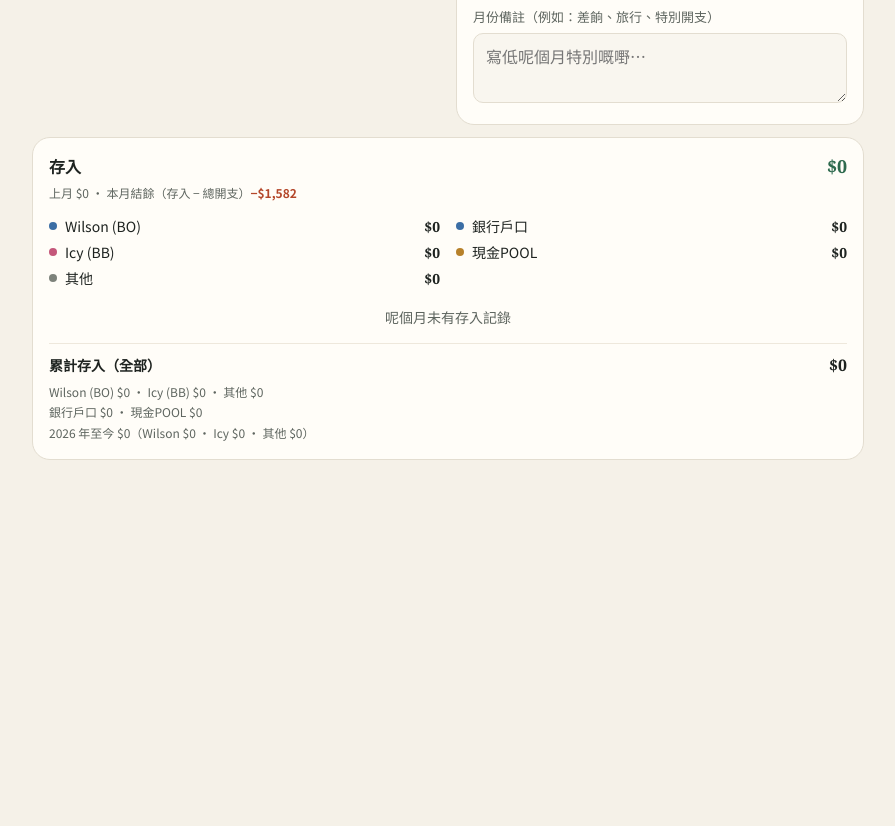
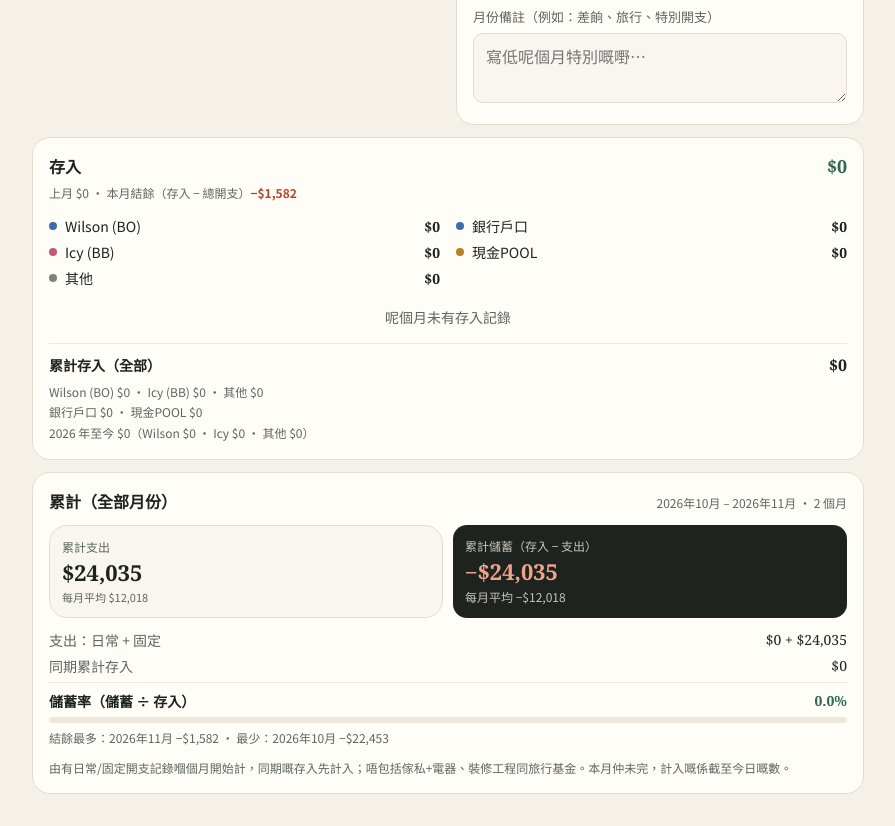
Before and after one commit to wilsonlam1/wilson-icy-home-expense, a plain HTML site: page index.html in a window 1280 px wide. Shown: the part 913-1739 px from the top of the page, without its empty margins (384-1279 px from the left). Before the commit the page ends 1405 px from the top, so only its background shows below. Drawn offline with Linux system fonts and the light colour scheme.

Commit message:
Add files via upload

```diff
--- a/index.html
+++ b/index.html
@@ -519,6 +519,36 @@ function saveEntry(){
 }
 
 /* ================= render: stats ================= */
+function cumCard(ym){
+  // period = first month that has daily/fixed records → the month being viewed
+  let first = null;
+  for(const r of DB.records) if(!r.deleted && (r.type === 'daily' || r.type === 'fixed')){ const m = r.date.slice(0,7); if(!first || m < first) first = m; }
+  if(!first || first > ym) return '';
+  let daily = 0, fixed = 0, dep = 0, n = 0, best = null, worst = null;
+  for(let m = first; m <= ym; m = addYm(m, 1)){
+    const a = agg(m); daily += a.daily; fixed += a.fixed; dep += a.dep; n++;
+    const net = a.dep - a.total;
+    if(!best || net > best.v) best = { m, v: net };
+    if(!worst || net < worst.v) worst = { m, v: net };
+  }
+  const spend = daily + fixed, saved = dep - spend, rate = dep ? saved / dep : 0, cur = ym === thisYm();
+  const sgn = v => (v >= 0 ? '+' : '−') + money(Math.abs(v));
+  return `<div class="card sec">
+    <div style="display:flex;justify-content:space-between;align-items:baseline;gap:8px;flex-wrap:wrap"><h2>累計（全部月份）</h2><span class="muted" style="font-size:12px">${ymLabel(first)} – ${ymLabel(ym)} · ${n} 個月</span></div>
+    <div class="g2">
+      <div class="card tile" style="background:var(--field)"><div class="muted" style="font-size:12px">累計支出</div><div class="v" style="font-size:22px">${money(spend)}</div><div class="s muted">每月平均 ${money(spend/n)}</div></div>
+      <div class="hero" style="padding:12px;gap:2px;border-radius:14px"><div class="lbl">累計儲蓄（存入 − 支出）</div><div class="num ${saved >= 0 ? 'down' : 'up'}" style="font-size:22px;font-weight:700">${sgn(saved)}</div><div class="lbl">每月平均 ${sgn(saved/n)}</div></div>
+    </div>
+    <div style="display:flex;flex-direction:column;gap:6px;font-size:14px">
+      <div style="display:flex;justify-content:space-between"><span class="muted">支出：日常 + 固定</span><span class="num">${money(daily)} + ${money(fixed)}</span></div>
+      <div style="display:flex;justify-content:space-between"><span class="muted">同期累計存入</span><span class="num">${money(dep)}</span></div>
+      <div style="display:flex;justify-content:space-between;font-weight:700;border-top:1px solid var(--line2);padding-top:8px"><span>儲蓄率（儲蓄 ÷ 存入）</span><span class="num ${rate >= 0 ? 'down' : 'up'}">${(rate*100).toFixed(1)}%</span></div>
+      <div class="bar"><i style="width:${Math.max(0, Math.min(100, rate*100)).toFixed(1)}%;background:var(--accent)"></i></div>
+      ${n > 1 ? `<div class="muted" style="font-size:12px">結餘最多：${ymLabel(best.m)} ${sgn(best.v)} · 最少：${ymLabel(worst.m)} ${sgn(worst.v)}</div>` : ''}
+    </div>
+    <div class="muted" style="font-size:12px;line-height:1.6">由有日常/固定開支記錄嗰個月開始計，同期嘅存入先計入；唔包括傢私+電器、裝修工程同旅行基金。${cur ? '本月仲未完，計入嘅係截至今日嘅數。' : ''}</div>
+  </div>`;
+}
 function depCard(ym){
   const a = agg(ym), p = agg(addYm(ym,-1)), T = depTotals();
   const net = a.dep - a.total;
@@ -603,7 +633,8 @@ function renderStats(){
       </div>
     </div>
   </div>
-  ${depCard(ym)}`;
+  ${depCard(ym)}
+  ${cumCard(ym)}`;
 }
 
 /* ================= render: list ================= */
@@ -716,7 +747,7 @@ function renderSettings(){
     <input type="file" id="dFile" accept=".json,application/json" class="sr" aria-label="揀 JSON 檔">
     <button type="button" class="btn danger small" id="dWipe" style="align-self:flex-start">清除本機資料</button>
   </div>
-  <div class="muted" style="font-size:11px;text-align:center;padding:8px 0 4px">WILSON-ICY HOME EXPENSE · v1.3</div>`;
+  <div class="muted" style="font-size:11px;text-align:center;padding:8px 0 4px">WILSON-ICY HOME EXPENSE · v1.4</div>`;
 }
 
 /* ================= edit modal ================= */
--- a/sw.js
+++ b/sw.js
@@ -1,5 +1,5 @@
 // WILSON-ICY HOME EXPENSE — offline cache for the app shell only (data lives in localStorage + GitHub)
-const CACHE = 'wihe-v4';
+const CACHE = 'wihe-v5';
 const SHELL = ['./', './index.html', './manifest.webmanifest', './icons/icon-192.png', './icons/icon-512.png', './icons/apple-touch-icon.png'];
 self.addEventListener('install', e => { e.waitUntil(caches.open(CACHE).then(c => c.addAll(SHELL)).then(() => self.skipWaiting())); });
 self.addEventListener('activate', e => { e.waitUntil(caches.keys().then(ks => Promise.all(ks.filter(k => k !== CACHE).map(k => caches.delete(k)))).then(() => self.clients.claim())); });
```
